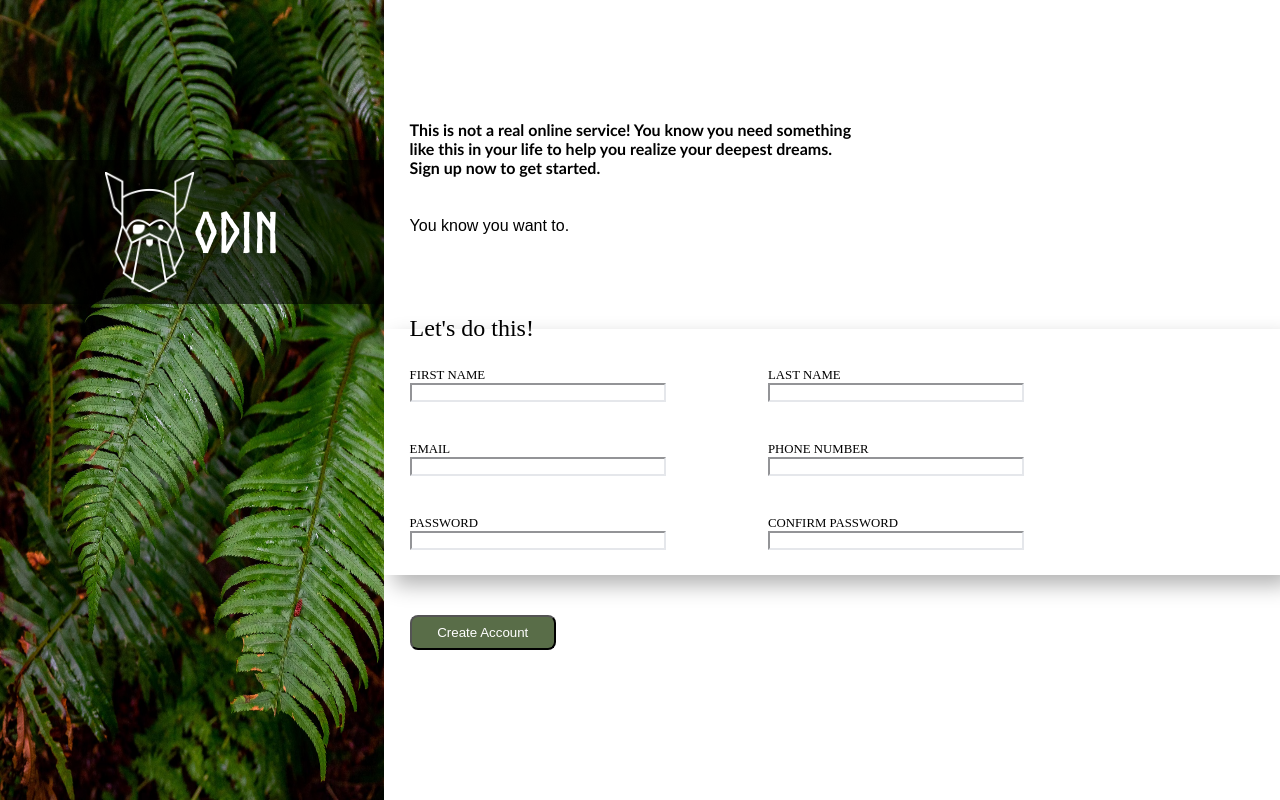
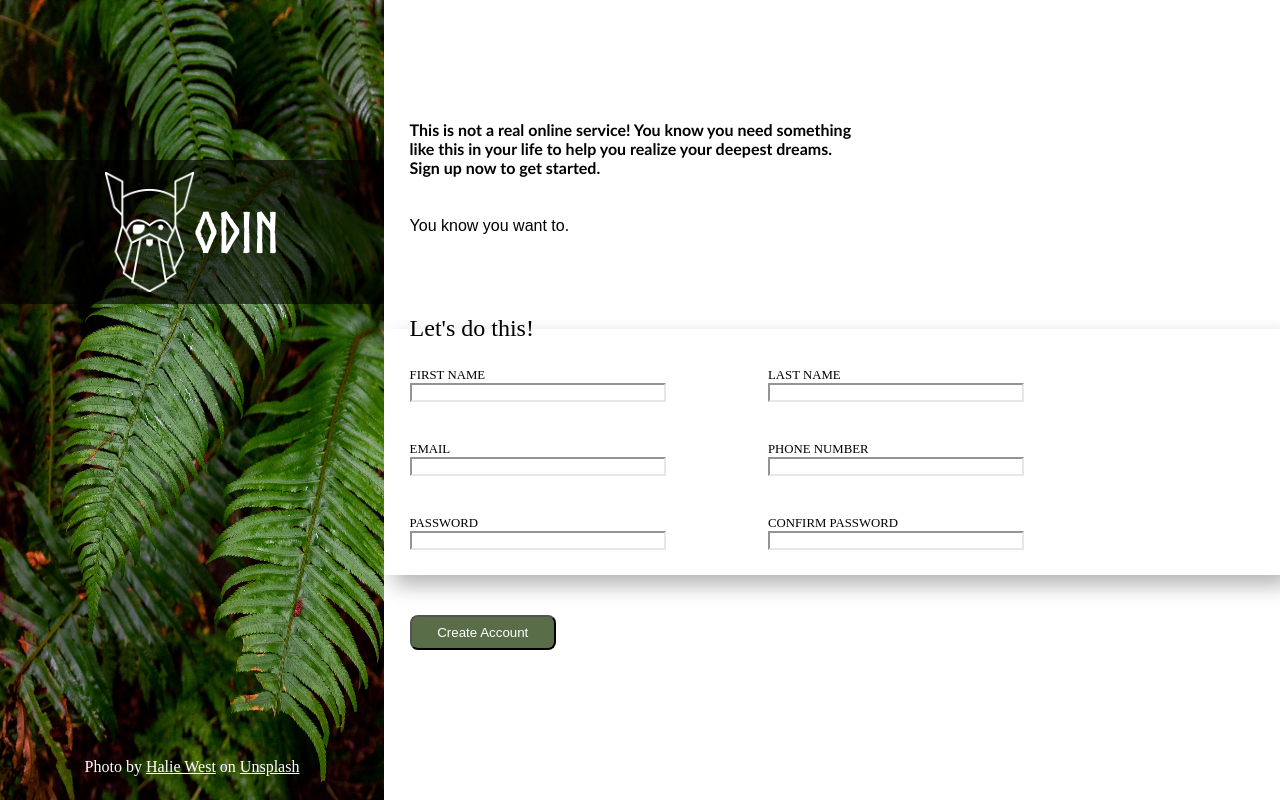
Before and after one commit to MiguelRony/Sign-up_Form, a plain HTML site: page index.html in a window 1280 px wide. Drawn offline with Linux system fonts and the light colour scheme.

Commit message:
Add Footer

```diff
--- a/index.html
+++ b/index.html
@@ -12,6 +12,11 @@
             <img src="images/bg-image.avif" alt="">
             <div id="logo">
                 <img src="images/odin-lined.png" alt="">
+            </div>
+            <div class="sidebar-footer">
+                Photo by <a href="https://unsplash.com/@haliewestphoto?utm_content=creditCopyText&amp;utm_medium=referral&amp;utm_source=unsplash">
+                Halie West</a> on <a href="https://unsplash.com/photos/green-leaf-plant-in-close-up-photography-25xggax4bSA?utm_content=creditCopyText&amp;utm_medium=referral&amp;utm_source=unsplash">
+                Unsplash</a>
             </div>
         </div>
         <div class="content">
--- a/style.css
+++ b/style.css
@@ -16,6 +16,8 @@
 
 .aside{
     position: relative;
+    display: flex;
+    flex-direction: column;
 }
 
 .aside > img:first-child{
@@ -34,6 +36,21 @@
     background-color: rgba(0, 0, 0, 0.6);
     width: 30vw;
     height: 18vh;
+}
+a{
+    color: white;
+}
+
+a:visited{
+    color: white;
+}
+
+.sidebar-footer{
+    width: 100%;
+    position: absolute;
+    color: white;
+    text-align: center;
+    bottom: 3vh;
 }
 
 #logo > img{
```
